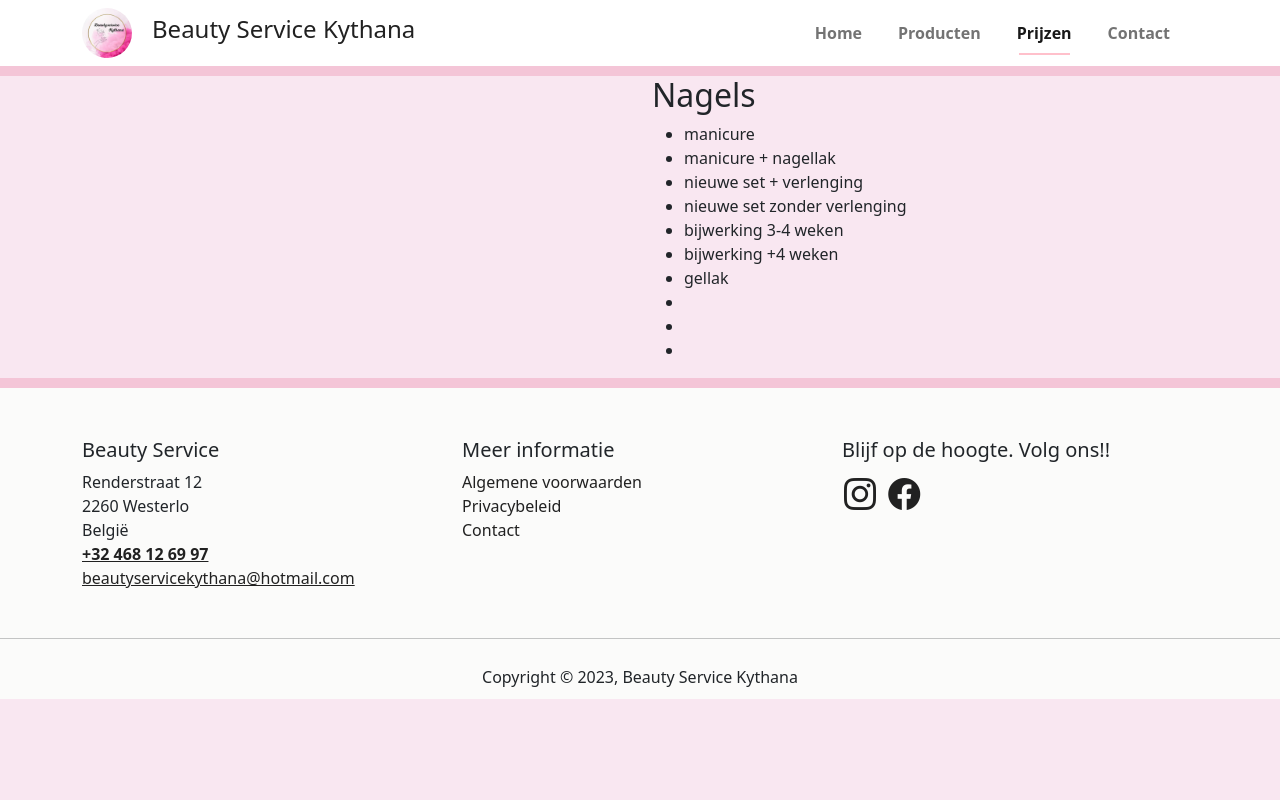
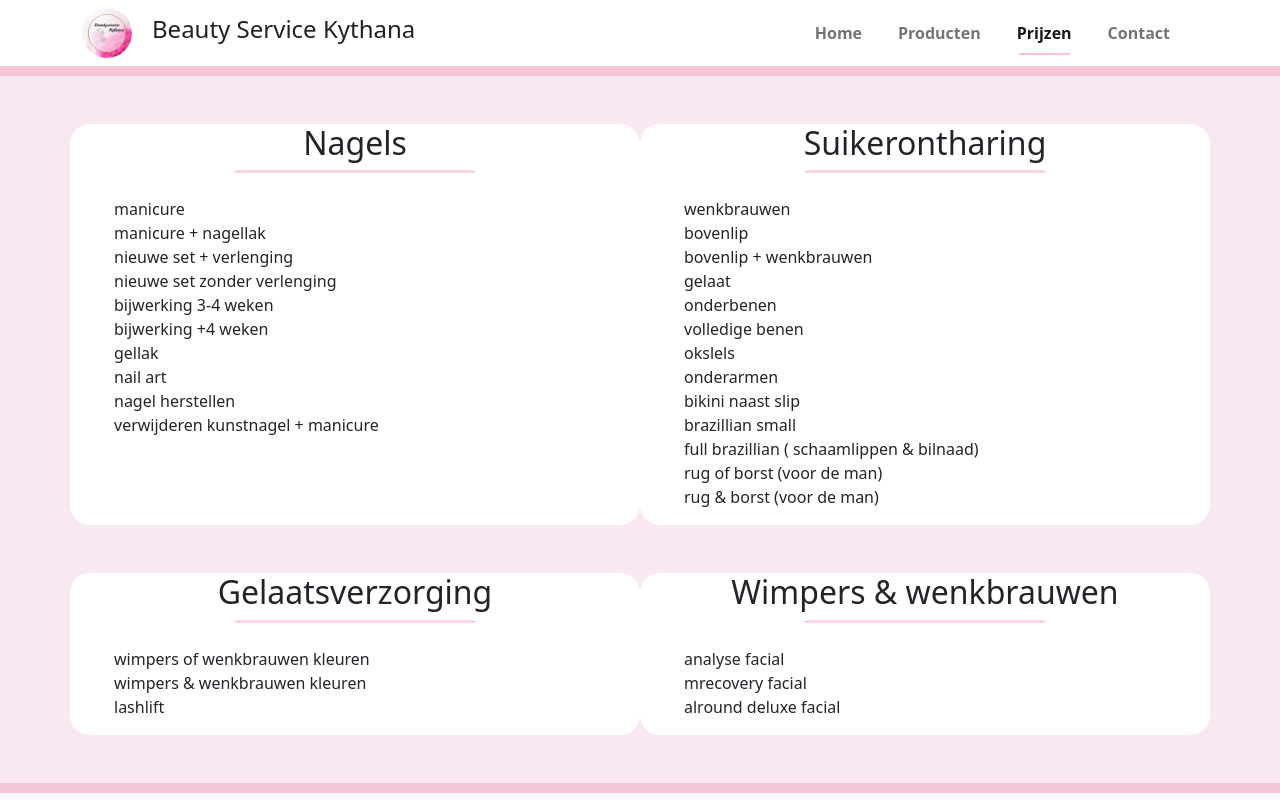
Before and after one commit to kserneels/BeautyServiceKythana, a website: page prijzen.html in a window 1280 px wide. Shown: the top 800 px of the page. Drawn offline with nearby package versions, Linux system fonts and the light colour scheme.

Commit message:
voorlaatste commit

```diff
--- a/prijzen.html
+++ b/prijzen.html
@@ -4,19 +4,7 @@
     <meta charset="UTF-8">
     <meta http-equiv="X-UA-Compatible" content="IE=edge">
     <meta name="viewport" content="width=device-width, initial-scale=1.0">
-    <link rel="stylesheet" href="css/main.min.css">
-    <link rel="shortcut icon" href="favicon/favicon.ico" type="image/x-icon">
-    <link
-    href="https://cdn.jsdelivr.net/npm/bootstrap-icons/font/bootstrap-icons.css" rel="stylesheet"/>
-    <link rel="stylesheet" href="main.css" />
-    <title>BeautyService Kythana</title>
-</head>
-<!DOCTYPE html>
-<html lang="en">
-<head>
-    <meta charset="UTF-8">
-    <meta http-equiv="X-UA-Compatible" content="IE=edge">
-    <meta name="viewport" content="width=device-width, initial-scale=1.0">
+    <meta name="author" content="Kenzo Serneels">
     <link rel="stylesheet" href="css/main.min.css">
     <link rel="shortcut icon" href="favicon/favicon.ico" type="image/x-icon">
     <link
@@ -34,6 +22,23 @@
             background-color: #d0b069 !important;
             color: white !important;
           }
+
+    .instagram-title-divider {
+        height: 3px !important;
+        width: 30vh !important;
+        background-color: #e46286;
+        margin: 0;
+        outline: none;
+        border: none;
+    }
+    .prijslijst{
+        border-radius: 20px;
+        background-color: #fff;
+  }
+
+
+
+
 
 </style>
 
@@ -93,11 +98,14 @@
   </div>
 </nav>
 <hr class="contrast-divider" />
-<div class="row">
-    <div class="col-lg-6"></div>
-    <div class="col-lg-6">
-        <H2>Nagels</H2>
-        <ul>
+<div class="container">
+    <div class="row mt-5">
+        <div class="col-md-6 prijslijst">
+            <h2 class="text-center">Nagels</h2>
+            <div class="d-flex justify-content-center">
+                <hr class="instagram-title-divider mb-4" />
+              </div>
+            <ul style="list-style: none;">
                 <li>manicure</li>
                 <li>manicure + nagellak</li>
                 <li>nieuwe set + verlenging</li>
@@ -105,12 +113,60 @@
                 <li>bijwerking 3-4 weken</li>
                 <li>bijwerking +4 weken</li>
                 <li>gellak</li>
-            <li></li>
-            <li></li>
-            <li></li>
+                <li>nail art</li>
+                <li>nagel herstellen</li>
+                <li>verwijderen kunstnagel + manicure</li>
+            </ul>
+        </div>
+        <div class="col-md-6  prijslijst">
+            <h2 class="text-center">Suikerontharing</h2>
+            <div class="d-flex justify-content-center">
+                <hr class="instagram-title-divider mb-4" />
+              </div>
+            <ul style="list-style: none;">
+                <li>wenkbrauwen</li>
+                <li>bovenlip</li>
+                <li>bovenlip + wenkbrauwen</li>
+                <li>gelaat</li>
+                <li>onderbenen</li>
+                <li>volledige benen</li>
+                <li>okslels</li>
+                <li>onderarmen</li>
+                <li>bikini naast slip</li>
+                <li>brazillian small</li>
+                <li>full brazillian ( schaamlippen & bilnaad)</li>
+                <li>rug of borst (voor de man)</li>
+                <li>rug & borst (voor de man)</li>
             </ul>
         </div>
     </div>
+    <div class="row mt-5 mb-5">
+        <div class="col-md-6 prijslijst">
+            <h2 class="text-center">Gelaatsverzorging</h2>
+            <div class="d-flex justify-content-center">
+                <hr class="instagram-title-divider mb-4" />
+              </div>
+            <ul style="list-style: none;">
+                <li>wimpers of wenkbrauwen kleuren</li>
+                <li>wimpers & wenkbrauwen kleuren</li>
+                <li>lashlift</li>
+            </ul>
+        </div>
+        <div class="col-md-6 prijslijst">
+            <h2 class="text-center">Wimpers & wenkbrauwen</h2>
+            <div class="d-flex justify-content-center">
+                <hr class="instagram-title-divider mb-4" />
+              </div>
+            <ul style="list-style: none;">
+                <li>analyse facial</li>
+                <li>mrecovery facial</li>
+                <li>alround deluxe facial</li>
+            </ul>
+        </div>
+    </div>
+</div>
+
+
     <hr class="contrast-divider" />
     <footer style="background-color: #fbfbfa; padding: 50px 0 0 0">
       <div class="container">
@@ -174,7 +230,29 @@
       </p>
     </footer>
 
+    <script>
+        // JavaScript to handle accordion toggling
+        var accordionItems = document.querySelectorAll('.accordion-item');
 
-    <script> src="node_modules/bootstrap/dist/js/bootstrap.js"</script>
+        accordionItems.forEach(function(item) {
+            item.addEventListener('click', function() {
+                var isCollapsed = item.querySelector('.accordion-button').getAttribute('aria-expanded') === 'false';
+
+                // Close all accordion items
+                accordionItems.forEach(function(innerItem) {
+                    innerItem.querySelector('.accordion-button').setAttribute('aria-expanded', 'false');
+                    innerItem.querySelector('.accordion-collapse').classList.remove('show');
+                });
+
+                // If the clicked item was collapsed, open it
+                if (isCollapsed) {
+                    item.querySelector('.accordion-button').setAttribute('aria-expanded', 'true');
+                    item.querySelector('.accordion-collapse').classList.add('show');
+                }
+            });
+        });
+    </script>
+    <script src="node_modules/bootstrap/dist/js/bootstrap.js"> </script>
+    <script src="https://cdn.jsdelivr.net/npm/bootstrap@5.3.0/dist/js/bootstrap.bundle.min.js"></script>
 </body>
 </html>
```
Also changed, not shown: 2 other files. Lines whose indentation alone changed are shown as unchanged.
